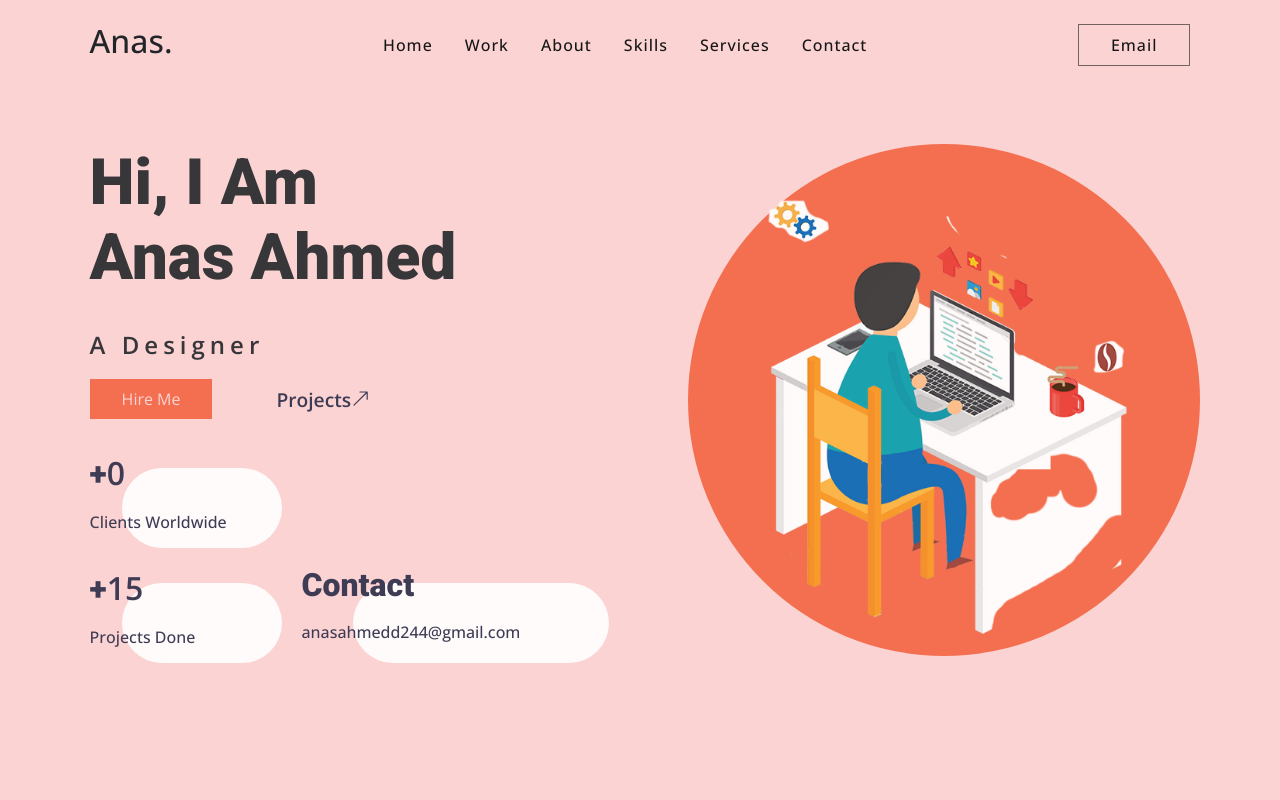
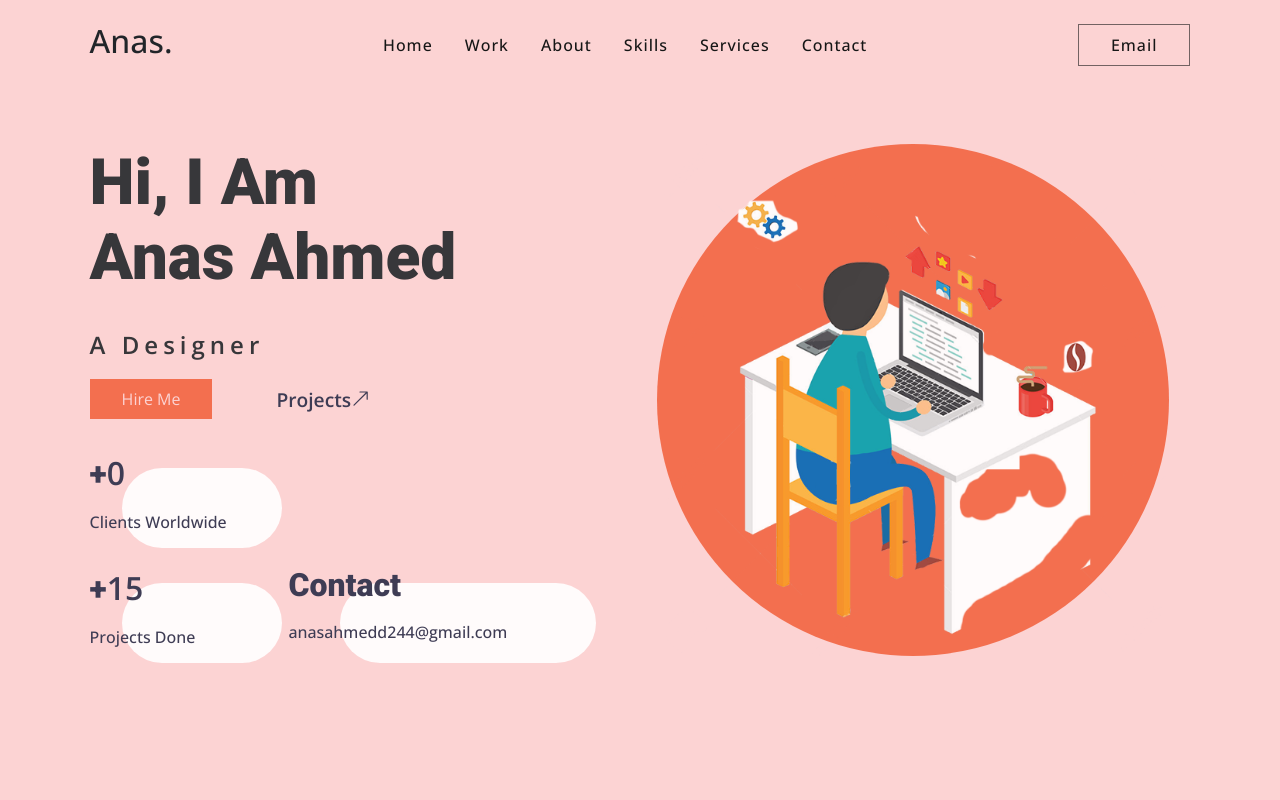
Before and after one commit to AnasAAhmed/My-Portfolio-react, a React (Create React App) app: page / in a window 1280 px wide. Shown: the top 800 px of the page. Built offline with nearby package versions, Linux system fonts and the light colour scheme.

Commit message:
Update home.scss

```diff
--- a/src/Styles/home.scss
+++ b/src/Styles/home.scss
@@ -12,7 +12,7 @@
 
     &:first-of-type {
       padding-top:4rem;
-      padding-left: 2rem;
+      margin-right: 2rem;
 
       >div {
         border-top: 1px solid $color6-2;
@@ -99,7 +99,7 @@
     }
 
     &:last-of-type {
-     margin-left:3rem;
+     margin-right:3rem;
       display: flex;
        margin-top: 9rem;
       overflow-x: hidden;
```
